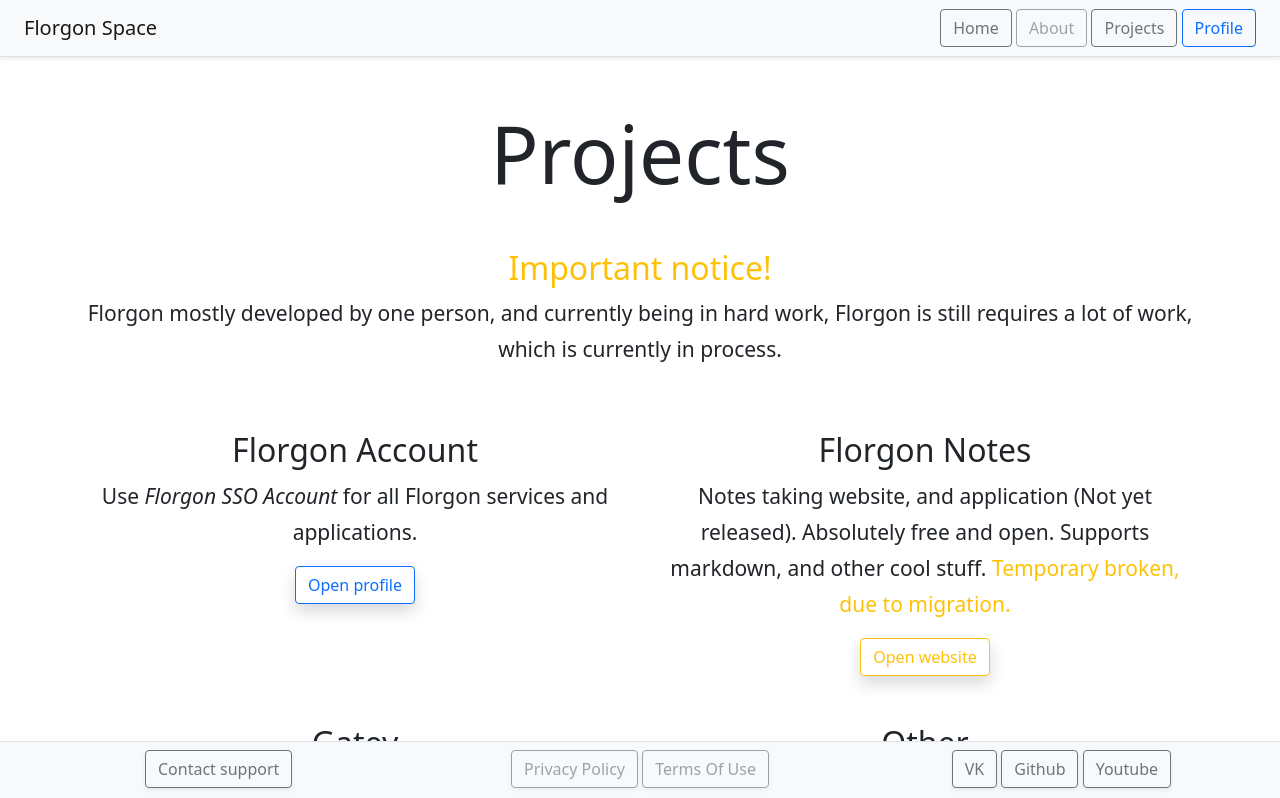
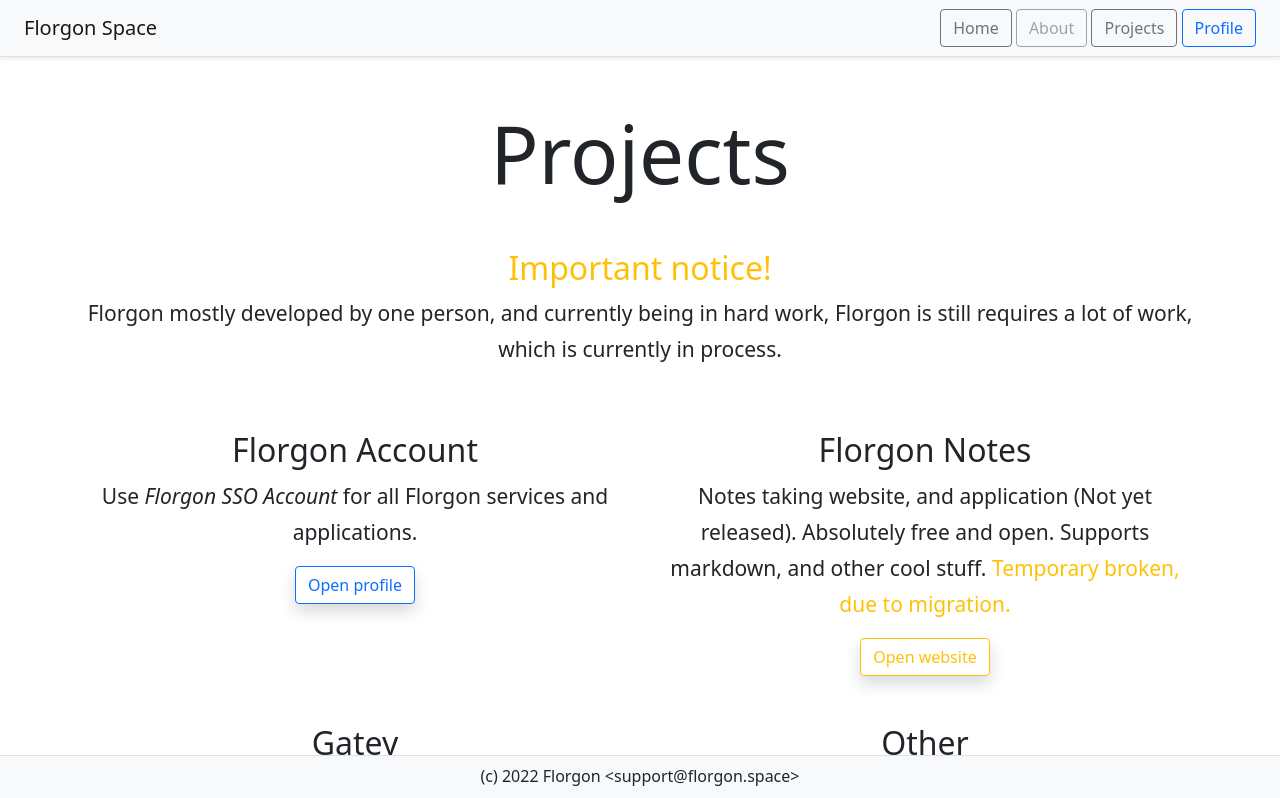
Before and after one commit to florgon/domain, a Next.js app: page /projects in a window 1280 px wide. Shown: the top 798 px of the page. Built offline with nearby package versions, Linux system fonts and the light colour scheme.

Commit message:
Update footer

```diff
--- a/components/Footer.js
+++ b/components/Footer.js
@@ -1,10 +1,14 @@
 import Link from 'next/link'
 
-export default function Footer(){
+function FooterLinks(){
     return (
-        <footer className="bg-light mt-auto fixed-bottom">
-            <div className="text-center p-2 border-top">
-                <div className="mx-auto row">
+        <>
+        <div className="col-lg mb-1">
+            (c) 2022 Florgon {"<"}{process.env.NEXT_PUBLIC_SUPPORT_EMAIL}{">"}
+        </div>
+        </>
+    )
+    return (<>
         <div className="col-lg mb-1">
             <Link href={`mailto: ${process.env.NEXT_PUBLIC_SUPPORT_EMAIL}`}><a className="btn btn-outline-secondary shadow-sm">Contact support</a></Link>
         </div>
@@ -18,6 +22,15 @@
             <Link href={process.env.NEXT_PUBLIC_SOCIALS_GITHUB_LINK}><a className="btn btn-outline-secondary shadow-sm">Github</a></Link>&nbsp;
             <Link href={process.env.NEXT_PUBLIC_SOCIALS_YOUTUBE_LINK}><a className="btn btn-outline-secondary shadow-sm">Youtube</a></Link>
         </div>
+    </>)
+}
+
+export default function Footer(){
+    return (
+        <footer className="bg-light mt-auto fixed-bottom">
+            <div className="text-center p-2 border-top">
+                <div className="mx-auto row">
+                    <FooterLinks/>
                 </div>
             </div>
         </footer>
--- a/pages/index.js
+++ b/pages/index.js
@@ -24,7 +24,7 @@
             <Link href="/projects"><a className="btn btn-outline-primary shadow">See all projects</a></Link>
         </div>
     </div>
-    <div className="row mt-5">
+    <div className="row mt-5 mb-5">
         <div className="col-lg ml-lg-5 text-center mb-3">
             <h2>Have any questions?</h2>
             <p>Contact support and ask any question that you want.</p>
```
Lines whose indentation alone changed are shown as unchanged.
